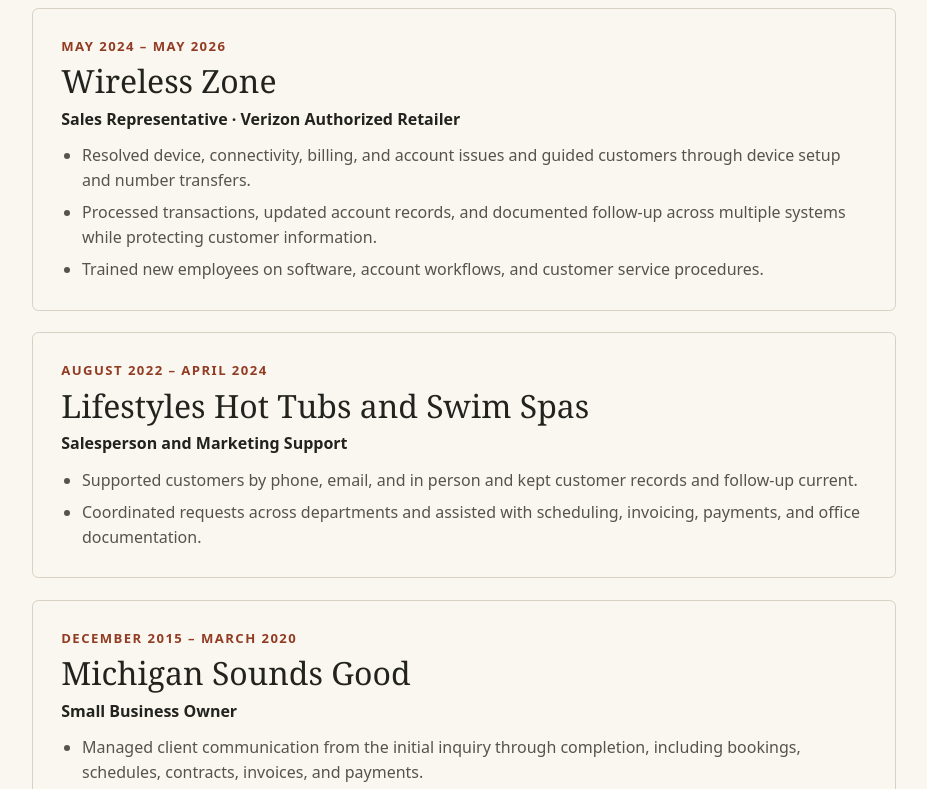
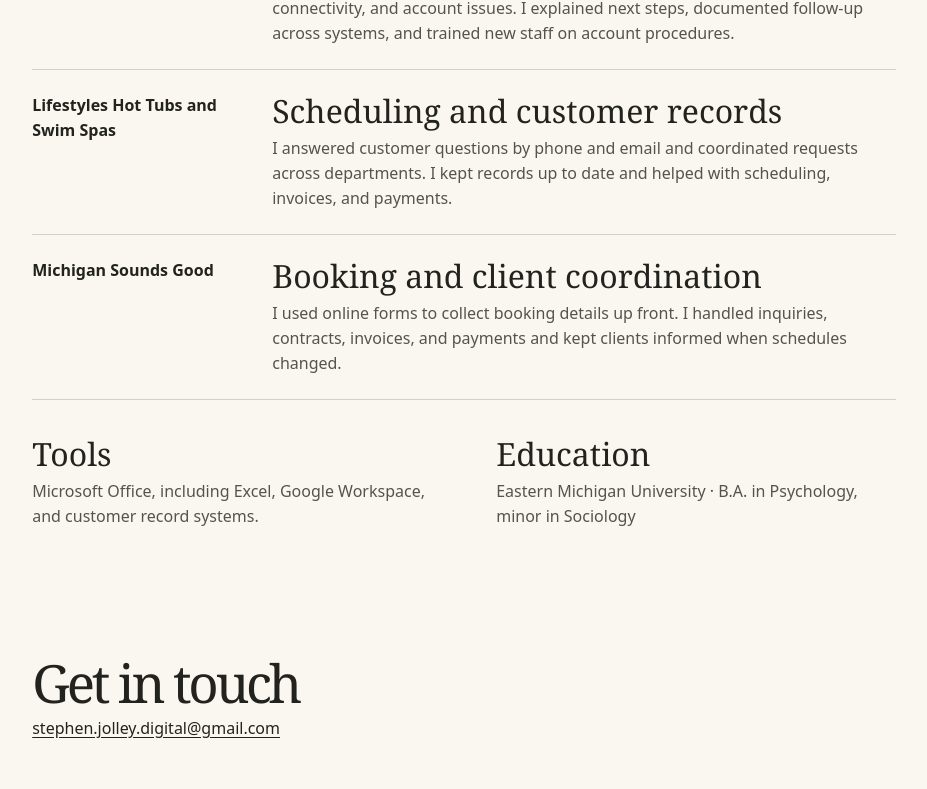
Before and after one commit to stephenjolleydigital/stephenjolleydigital.github.io, a plain HTML site: page office/index.html in a window 1280 px wide. Shown: the part 750-1539 px from the top of the page, without its empty margins (19-946 px from the left). Drawn offline with Linux system fonts and the light colour scheme.

Commit message:
Make the office portfolio focus on work examples

```diff
--- a/office/index.html
+++ b/office/index.html
@@ -6,14 +6,14 @@
   <title>Stephen Jolley | Office Operations &amp; Customer Support</title>
   <meta name="description" content="Stephen Jolley’s experience in office operations, customer support, and technical troubleshooting in Brighton, Michigan.">
   <link rel="canonical" href="https://stephenjolleydigital.github.io/office/">
-  <link rel="stylesheet" href="../styles.css?v=4">
+  <link rel="stylesheet" href="../styles.css?v=6">
 </head>
 <body>
   <a class="skip" href="#main">Skip to content</a>
   <header class="site-header wrap">
     <a class="wordmark" href="#main">Stephen Jolley</a>
     <nav aria-label="Main navigation">
-      <a href="#experience">Experience</a>
+      <a href="#experience">Work examples</a>
       <a href="#contact">Contact</a>
     </nav>
   </header>
@@ -22,39 +22,31 @@
       <p class="eyebrow">Brighton, Michigan</p>
       <h1>Stephen Jolley</h1>
       <p class="headline">Office operations <span>&amp; customer support</span></p>
-      <p class="intro-copy">I help customers work through account and technology issues, keep records accurate, and coordinate next steps across teams. I’m interested in office support, operations coordination, and customer or technical support roles.</p>
-      <a class="button" href="#experience">View experience</a>
+      <p class="intro-copy">I help customers work through account and technology issues, keep records accurate, and coordinate next steps across teams.</p>
     </section>
     <section class="wrap detail-section" id="experience" aria-labelledby="experience-title">
-      <h2 id="experience-title">Relevant experience</h2>
-      <div class="experience-list">
+      <h2 id="experience-title">Work examples</h2>
+      <div class="work-examples">
         <article>
-          <p class="eyebrow">May 2024 – May 2026</p>
-          <h3>Wireless Zone</h3>
-          <p class="role">Sales Representative · Verizon Authorized Retailer</p>
-          <ul>
-            <li>Resolved device, connectivity, billing, and account issues and guided customers through device setup and number transfers.</li>
-            <li>Processed transactions, updated account records, and documented follow-up across multiple systems while protecting customer information.</li>
-            <li>Trained new employees on software, account workflows, and customer service procedures.</li>
-          </ul>
+          <p class="workplace">Wireless Zone <span>Verizon Authorized Retailer</span></p>
+          <div>
+            <h3>Device setup and troubleshooting</h3>
+            <p>I helped customers set up phones, transfer numbers, and resolve device, connectivity, and account issues. I explained next steps, documented follow-up across systems, and trained new staff on account procedures.</p>
+          </div>
         </article>
         <article>
-          <p class="eyebrow">August 2022 – April 2024</p>
-          <h3>Lifestyles Hot Tubs and Swim Spas</h3>
-          <p class="role">Salesperson and Marketing Support</p>
-          <ul>
-            <li>Supported customers by phone, email, and in person and kept customer records and follow-up current.</li>
-            <li>Coordinated requests across departments and assisted with scheduling, invoicing, payments, and office documentation.</li>
-          </ul>
+          <p class="workplace">Lifestyles Hot Tubs and Swim Spas</p>
+          <div>
+            <h3>Scheduling and customer records</h3>
+            <p>I answered customer questions by phone and email and coordinated requests across departments. I kept records up to date and helped with scheduling, invoices, and payments.</p>
+          </div>
         </article>
         <article>
-          <p class="eyebrow">December 2015 – March 2020</p>
-          <h3>Michigan Sounds Good</h3>
-          <p class="role">Small Business Owner</p>
-          <ul>
-            <li>Managed client communication from the initial inquiry through completion, including bookings, schedules, contracts, invoices, and payments.</li>
-            <li>Maintained business records and handled changes as deadlines approached.</li>
-          </ul>
+          <p class="workplace">Michigan Sounds Good</p>
+          <div>
+            <h3>Booking and client coordination</h3>
+            <p>I used online forms to collect booking details up front. I handled inquiries, contracts, invoices, and payments and kept clients informed when schedules changed.</p>
+          </div>
         </article>
       </div>
       <div class="detail-grid office-facts">
--- a/styles.css
+++ b/styles.css
@@ -123,18 +123,17 @@ details p, .link-list { margin: 0 0 .65rem; padding-left: 1.2rem; }
 .detail-hero { max-width: 57rem; margin-bottom: clamp(2rem, 5vw, 3.5rem); }
 .detail-section img { height: auto; border-radius: .4rem; }
 .detail-grid { display: grid; grid-template-columns: repeat(2, minmax(0, 1fr)); gap: 1.5rem clamp(1.5rem, 5vw, 4rem); }
-.detail-grid p, .detail-section figcaption, .archive-note, .experience-list li { color: var(--muted); }
+.detail-grid p, .detail-section figcaption, .archive-note, .work-examples article div p { color: var(--muted); }
 .dj-samples { margin-top: 2rem; align-items: start; }
 .detail-section .dj-logo { padding: 1rem; max-width: 25rem; background: white; }
 .detail-section figcaption, .archive-note { margin-top: .8rem; }
-.experience-list { max-width: 54rem; display: grid; gap: 1.35rem; }
-.experience-list article { padding: clamp(1rem, 3vw, 1.75rem); border: 1px solid var(--line); border-radius: .4rem; }
-.experience-list .eyebrow { margin-bottom: .5rem; color: var(--accent); }
-.experience-list .role { font-weight: 600; }
-.experience-list ul { margin: .75rem 0 0; padding-left: 1.3rem; }
-.experience-list li + li { margin-top: .45rem; }
-.office-facts { margin-top: 2.25rem; max-width: 54rem; }
+.work-examples, .office-facts { max-width: 54rem; }
+.work-examples article { display: grid; grid-template-columns: minmax(0, 12rem) minmax(0, 1fr); gap: .55rem clamp(1rem, 4vw, 3rem); padding-block: 1.45rem; border-top: 1px solid var(--line); }
+.work-examples article:last-child { border-bottom: 1px solid var(--line); }
+.workplace { font-weight: 650; }
+.workplace span { display: block; color: var(--muted); font-size: .88rem; font-weight: 400; }
+.office-facts { margin-top: 2.25rem; }
 .media-page-link { display: inline-block; margin-top: .7rem; }
 @media (max-width: 39rem) {
-  .detail-grid { grid-template-columns: 1fr; }
+  .detail-grid, .work-examples article { grid-template-columns: 1fr; }
 }
```
Also changed, not shown: index.html (+1 -1 lines).
